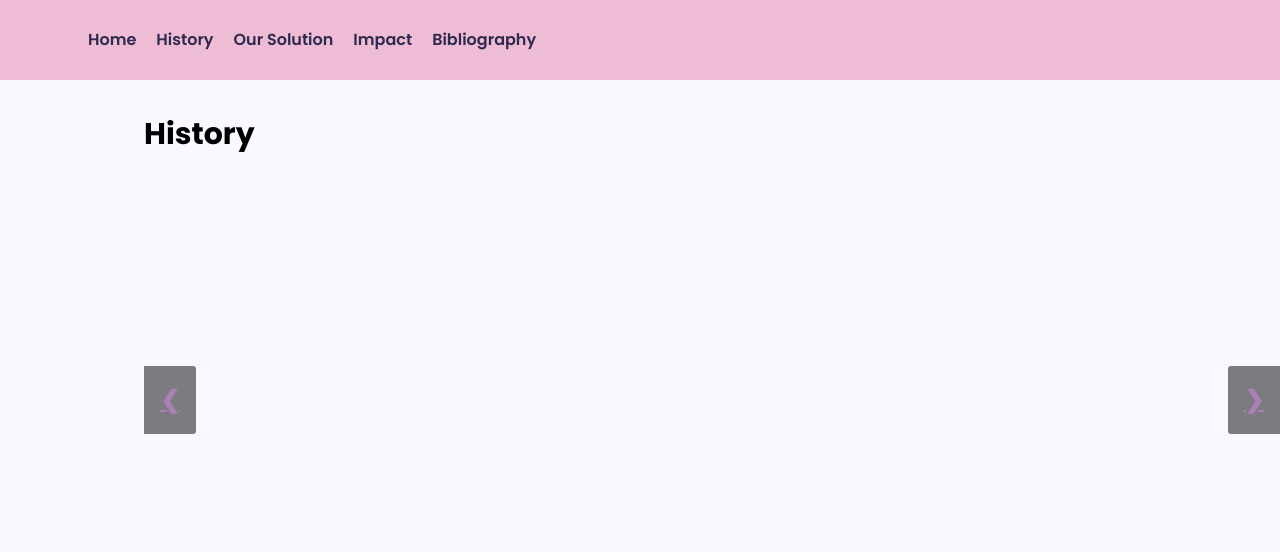
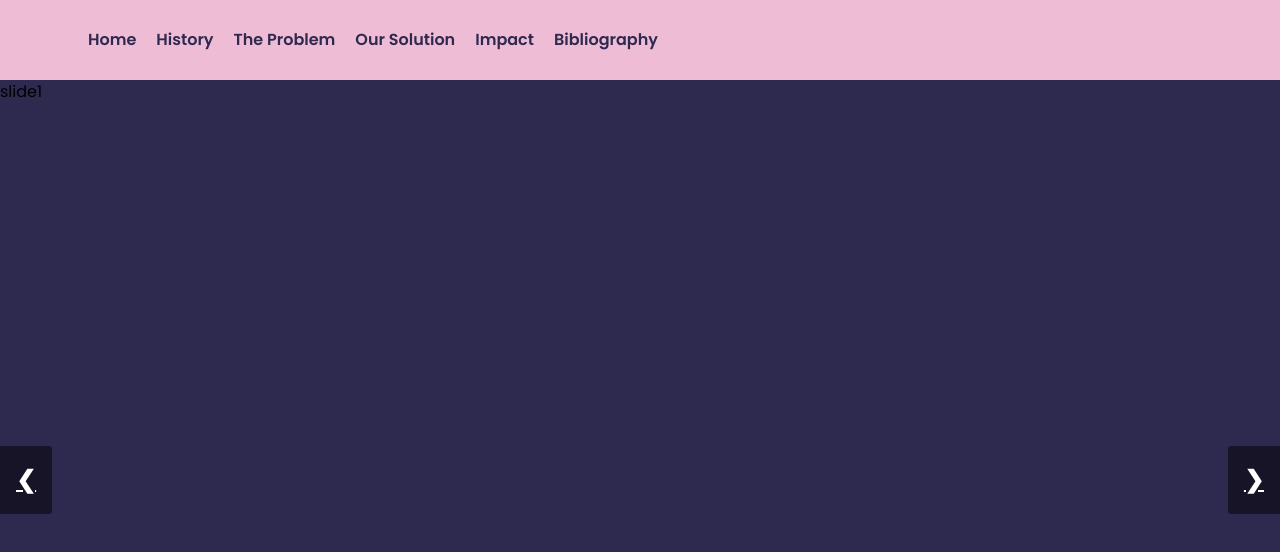
Before and after one commit to ciahan/ExploraVision, a React (Vite) app: page / in a window 1280 px wide. Both pictures are taken after a click on the button "History". Shown: the top 552 px of the page. Built offline with nearby package versions, Linux system fonts and the light colour scheme.

Commit message:
did some stuff

```diff
--- a/src/App.jsx
+++ b/src/App.jsx
@@ -1,6 +1,6 @@
 import React, { useEffect, useMemo, useRef, useState } from "react";
 import { motion, useReducedMotion } from "framer-motion";
-import "react-calendar/dist/Calendar.css";
+import { link } from "framer-motion/client";
 
 function usePoppins() {
   useEffect(() => {
@@ -30,7 +30,7 @@ const theme = {
   lightPurple: "#F9F7FF"
 };
 
-function Header({ onHome, onHistory, onOurSolution, onImpact, onBibliography }) {
+function Header({ onHome, onHistory, onTheProblem, onOurSolution, onImpact, onBibliography }) {
   const [scrolled, setScrolled] = useState(false);
   useEffect(() => {
     const onScroll = () => setScrolled(window.scrollY > 10);
@@ -53,6 +53,9 @@ function Header({ onHome, onHistory, onOurSolution, onImpact, onBibliography })
           </button>
           <button className={link} style={{ color: theme.darkPurple }} onClick={onHistory}>
             History
+          </button>
+          <button className={link} style={{ color: theme.darkPurple }} onClick={onTheProblem}>
+            The Problem
           </button>
           <button className={link} style={{ color: theme.darkPurple }} onClick={onOurSolution}>
             Our Solution
@@ -96,7 +99,7 @@ function Home() {
 }
 
 function History() {
-  const slide1 = () => <div>slide1</div>;
+  const slide1 = () => <div class="main-content-div">slide1</div>;
   const slide2 = () => <div>slide2</div>;
   const slide3 = () => <div>slide3</div>;
   const slides = [slide1, slide2, slide3]
@@ -113,14 +116,14 @@ function History() {
       )
     };
     return (
-      <div className = "slideshow-cointainer">
+      <div className = "slideshow-container">
         <div
           className = "slides-wrapper"
           style = {{ transform: `translateX(-${index * 100}%)`}}
         >
-          {slides.map((slide, index) => (
-            <div>
-              <slide />
+          {slides.map((Slide, index) => (
+            <div className="slide-page" style={{ backgroundColor: theme.darkPurple }}>
+              <Slide />
             </div>
           ))}
         </div>
@@ -130,15 +133,22 @@ function History() {
     )
   }
   return (
+    <div>
+      <Slideshow slides={slides} />
+    </div>
+  );
+}
+
+function TheProblem() {
+  return(
     <div
       className="max-w-5xl mx-auto px-4"
     >
       <h1 className="text-3xl font-extrabold py-6">
-        History
+        The Problem
       </h1>
-      <Slideshow slides={slides} />
     </div>
-  );
+  )
 }
 
 function OurSolution() {
@@ -160,7 +170,7 @@ function Impact() {
         Impact
       </h1>
       <p>
-        Our goal is for our device to significantly improve the quality-of-life burdens that myasthenia gravis imposes on thoe afflicted with the disease.
+        Our goal is for our device to significantly improve the quality-of-life burdens that myasthenia gravis imposes on those afflicted with the disease.
       </p>
     </div>
   );
@@ -168,6 +178,11 @@ function Impact() {
 
 function Bibliography() {
   const sources = [
+    {
+      type: "journal",
+      citation: "Arvidsson, R. et al. (2020, August 27). Environmental and health risks of nanorobots: an early review. Environmental Science: Nano, 7, 2875-2886. 10.1039/D0EN00570C",
+      link: ""
+    },
     {
       type: "journal",
       citation: "Combes, G. F. et al. (2021, August 21). Nanotechnology in Tumor Biomarker Detection: The Potential of Liganded Nanoclusters as Nonlinear Optical Contrast Agents for Molecular Diagnostics of Cancer. Cancers, 13(16). 10.3390/cancers13164206",
@@ -192,6 +207,11 @@ function Bibliography() {
       type: "website",
       citation: "Hair Loss (Alopecia). (2024, December 20). American Cancer Society. Retrieved December 9, 2025, from ",
       link: "https://www.cancer.org/cancer/managing-cancer/side-effects/hair-skin-nails/hair-loss/coping-with-hair-loss.html"
+    },
+    {
+      type: "website",
+      citation: "How RITUXAN is Thought to Work. (n.d.). Rituxan. Retrieved December 11, 2025, from ",
+      link: "https://www.rituxan.com/nhl/about-rituxan/how-it-works.html"
     },
     {
       type: "journal",
@@ -302,6 +322,7 @@ useEffect(() => {
       <Header
         onHome={() => setPage({ name: "home" })}
         onHistory={() => setPage({ name: "history" })}
+        onTheProblem={() => setPage({ name: "the problem" })}
         onOurSolution={() => setPage({ name: "our solution" })}
         onImpact={() => setPage({ name: "impact" })}
         onBibliography={() => {
@@ -310,11 +331,10 @@ useEffect(() => {
         }}
       />
 
-      <main className="pt-3 pb-10">
-        {page.name === "home" && (
-          <Home/>
-        )}
+      <main className="pt-0 pb-0">
+        {page.name === "home" && <Home/>}
         {page.name === "history" && <History />}
+        {page.name === "the problem" && <TheProblem />}
         {page.name === "our solution" && <OurSolution />}
         {page.name === "impact" && <Impact />}
         {page.name === "bibliography" && <Bibliography/>}
--- a/src/index.css
+++ b/src/index.css
@@ -1,4 +1,13 @@
 @import "tailwindcss";
+html, body {
+  margin: 0;
+  padding: 0;
+  /* Optional: Ensure sizing includes padding/border */
+  box-sizing: border-box;
+}
+h1 {
+  color: #2E294E
+}
 /* Hide scrollbar for Chrome, Safari and Opera */
 .scrollbar-hide::-webkit-scrollbar {
   display: block !important;
@@ -18,13 +27,14 @@
 }
 a {
   text-decoration: underline;
-  color: #AD80B5 !important
+  color: #AD80B5
 }
 .slideshow-container {
   position: relative;
   width: 100%;
   height: 100vh;
   overflow: hidden;
+  padding: 0 0;
 }
 .slides-wrapper {
   display: flex;
```
Lines whose indentation alone changed are shown as unchanged.
